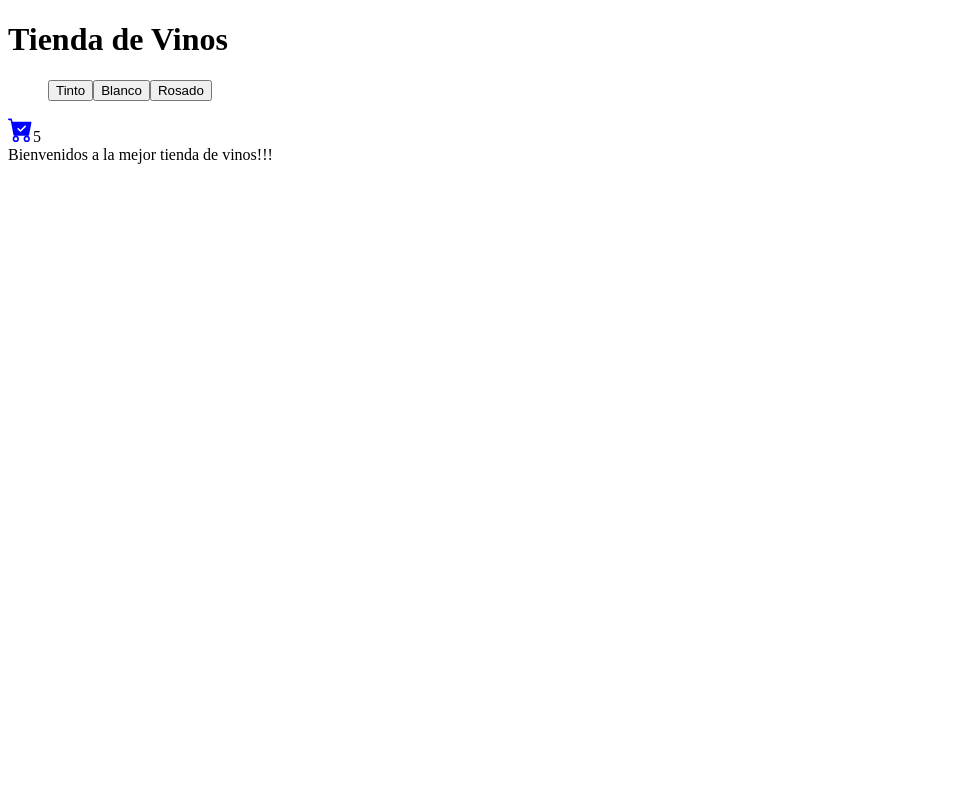
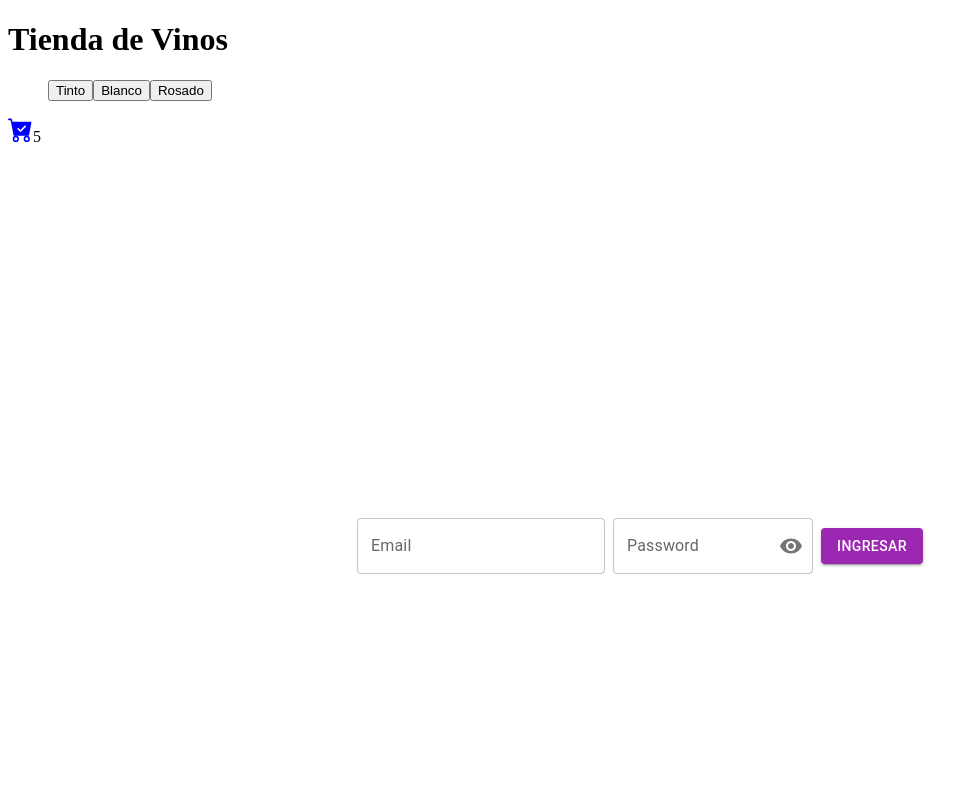
Before and after one commit to Rodymus/Tienda-de-Vinos-React-CH-RCG, a React (Vite) app: page / in a window 1280 px wide. Shown: the top 800 px of the page, without its empty margins (0-979 px from the left). Built offline with nearby package versions, Linux system fonts and the light colour scheme.

Commit message:
trabajando en el password

```diff
--- a/package.json
+++ b/package.json
@@ -10,6 +10,11 @@
     "preview": "vite preview"
   },
   "dependencies": {
+    "@emotion/react": "^11.11.0",
+    "@emotion/styled": "^11.11.0",
+    "@fontsource/roboto": "^4.5.8",
+    "@mui/icons-material": "^5.11.16",
+    "@mui/material": "^5.13.1",
     "react": "^18.2.0",
     "react-dom": "^18.2.0",
     "react-icons": "^4.8.0"
--- a/src/App.jsx
+++ b/src/App.jsx
@@ -1,11 +1,13 @@
 import ItemListContainer from "./components/ItemListContainer"
 import NavBar from "./components/NavBar"
+import Login from "./components/login/Login"
 
 function App() {
 
   return (
     <>
       <NavBar />
+      <Login />
       <ItemListContainer greeting={"Bienvenidos a la mejor tienda de vinos!!!"} />
     </>
   )
--- /dev/null
+++ b/src/components/login/Login.jsx
@@ -0,0 +1,37 @@
+import { FormControl, IconButton, InputAdornment, InputLabel, OutlinedInput, TextField } from "@mui/material"
+import Button from '@mui/material/Button'
+import Box from '@mui/material/Box'
+import { Visibility, VisibilityOff } from "@mui/icons-material"
+import { useState } from "react"
+
+const Login = () => {
+
+  const [showPassword, setShowPassword] = useState(false)
+
+  return (
+    <Box sx={ { width: "100%", alignItems: "center", display: "flex", minHeight: "100vh", justifyContent: "center" }}>
+        <TextField  label="Email" variant="outlined" color="secondary" />
+
+        <FormControl sx={{ m: 1, width: '25ch' }} variant="outlined">
+          <InputLabel htmlFor="outlined-adornment-password">Password</InputLabel>
+          <OutlinedInput
+            id="outlined-adornment-password"
+            type={showPassword ? 'text' : 'password'}
+            endAdornment={
+              <InputAdornment position="end">
+                <IconButton
+                  aria-label="toggle password visibility"
+                  onClick={()=> setShowPassword(!setShowPassword)}
+                  edge="end">
+                  {showPassword ? <VisibilityOff /> : <Visibility />}
+                </IconButton>
+              </InputAdornment>}
+            label="Password"/>
+        </FormControl>
+
+        <Button variant="contained" size="medium" color="secondary" >Ingresar</Button>
+    </Box>
+  )
+}
+
+export default Login
```
Also changed, not shown: 1 other file (tests, documents, lock files or other folders).
